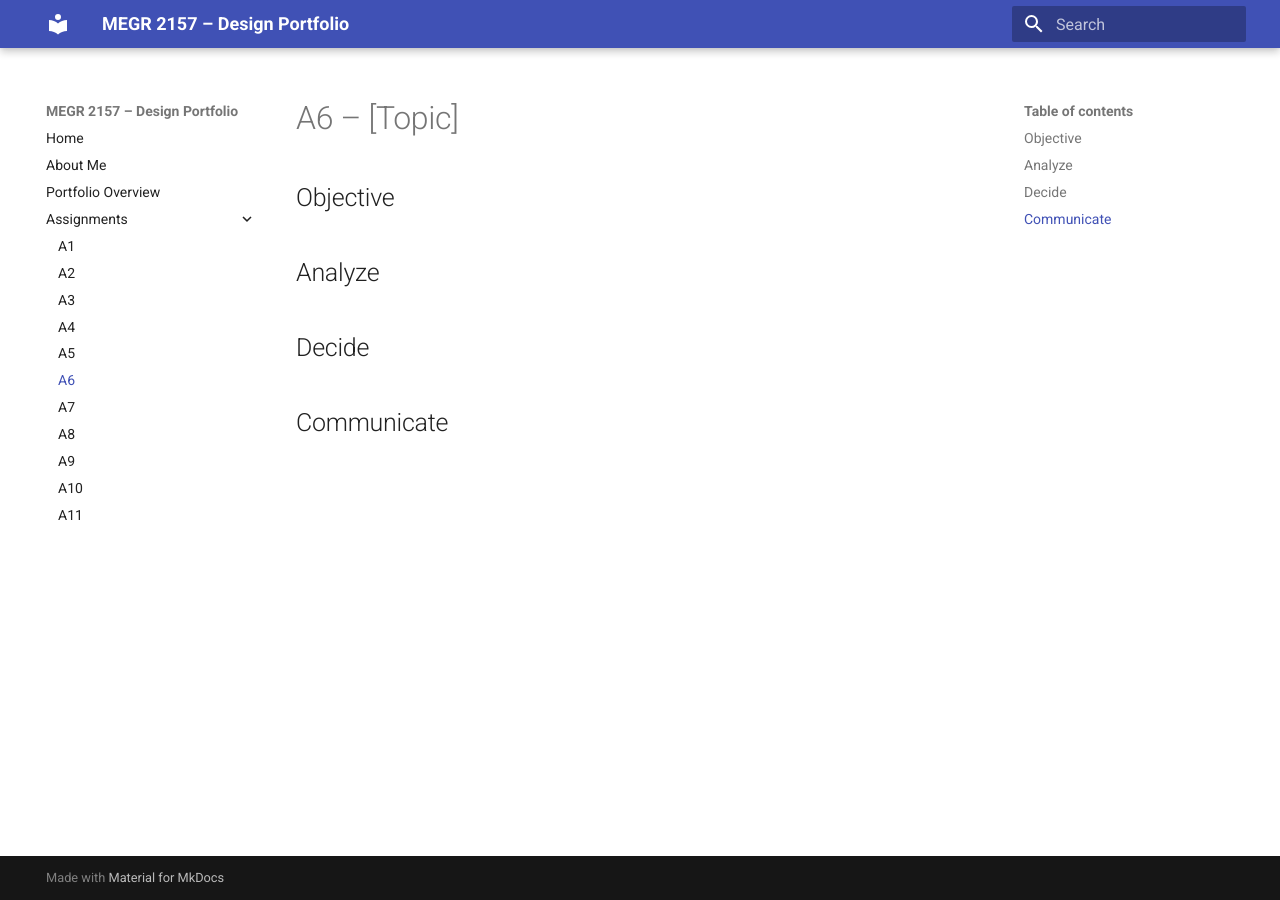
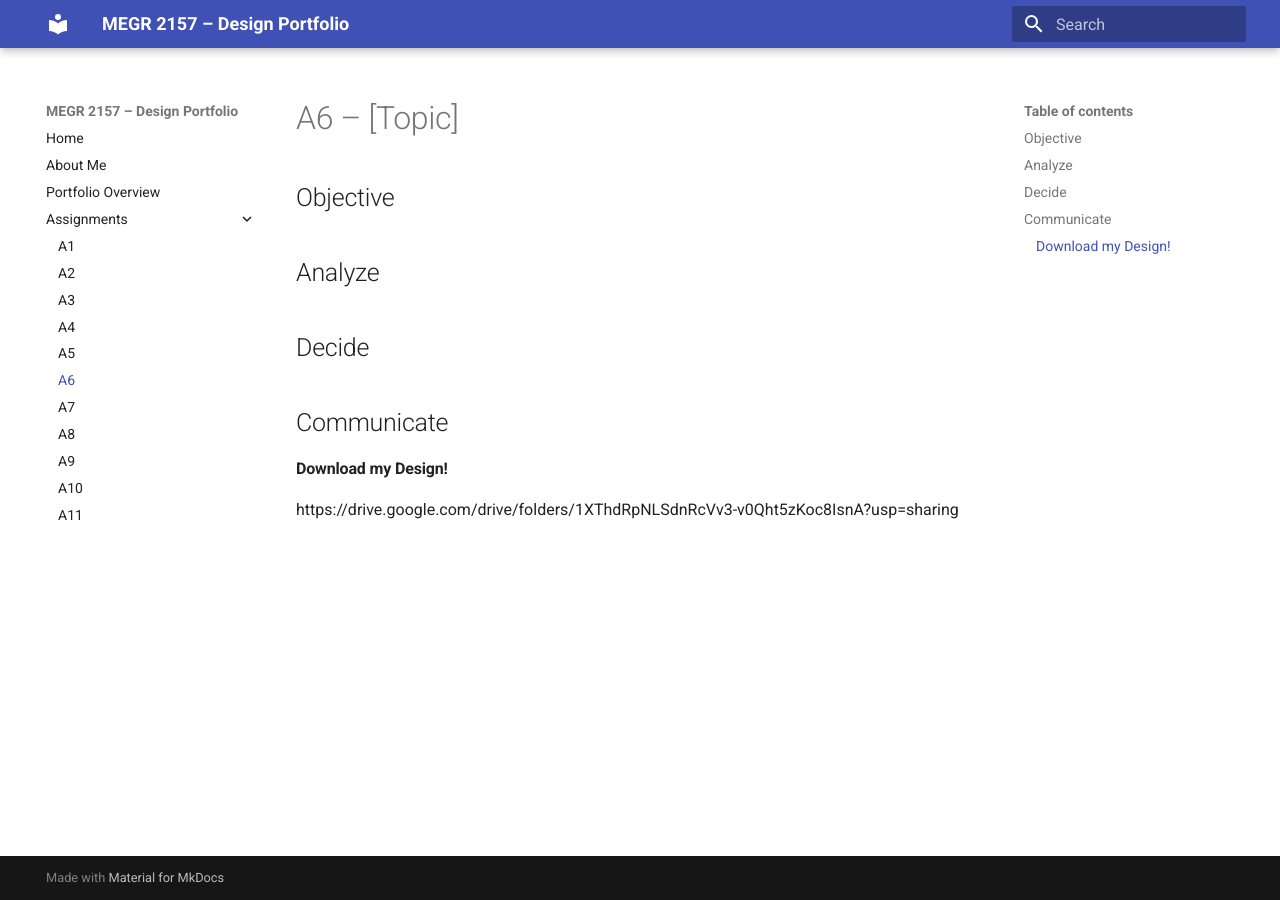
Before and after one commit to swils201/megr2156portfolio, an MkDocs documentation site: the page built from docs/assignments/A06/index.md, in a window 1280 px wide. Built offline with MkDocs 1.6.1 and Material for MkDocs 9.7.7, drawn with Linux system fonts in a browser that asks for light colours.

Commit message:
Add download link for design in index.md

```diff
--- a/docs/assignments/A06/index.md
+++ b/docs/assignments/A06/index.md
@@ -10,3 +10,7 @@
 
 
 ## Communicate
+
+#### Download my Design!
+
+https://drive.google.com/drive/folders/1XThdRpNLSdnRcVv3-v0Qht5zKoc8IsnA?usp=sharing
```
